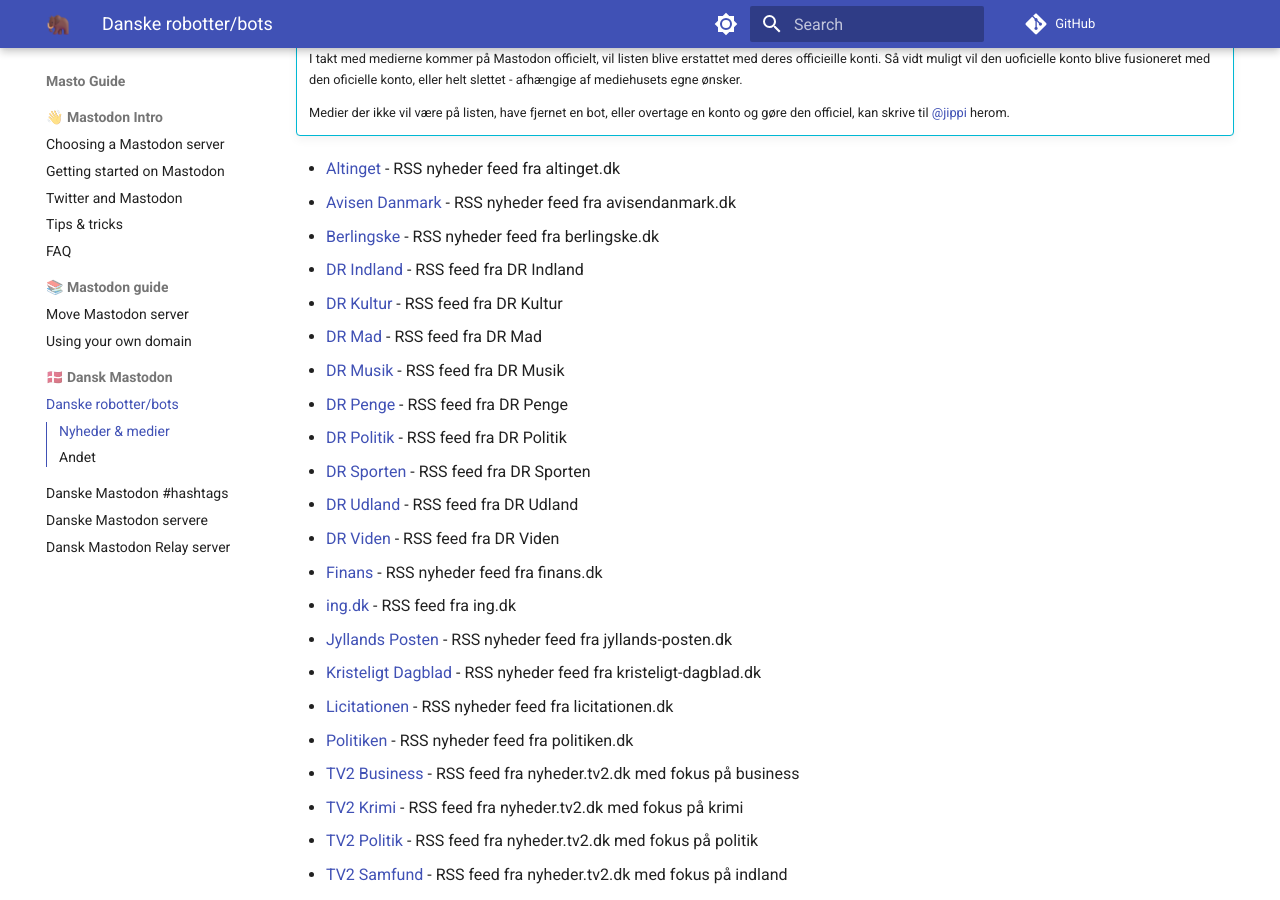
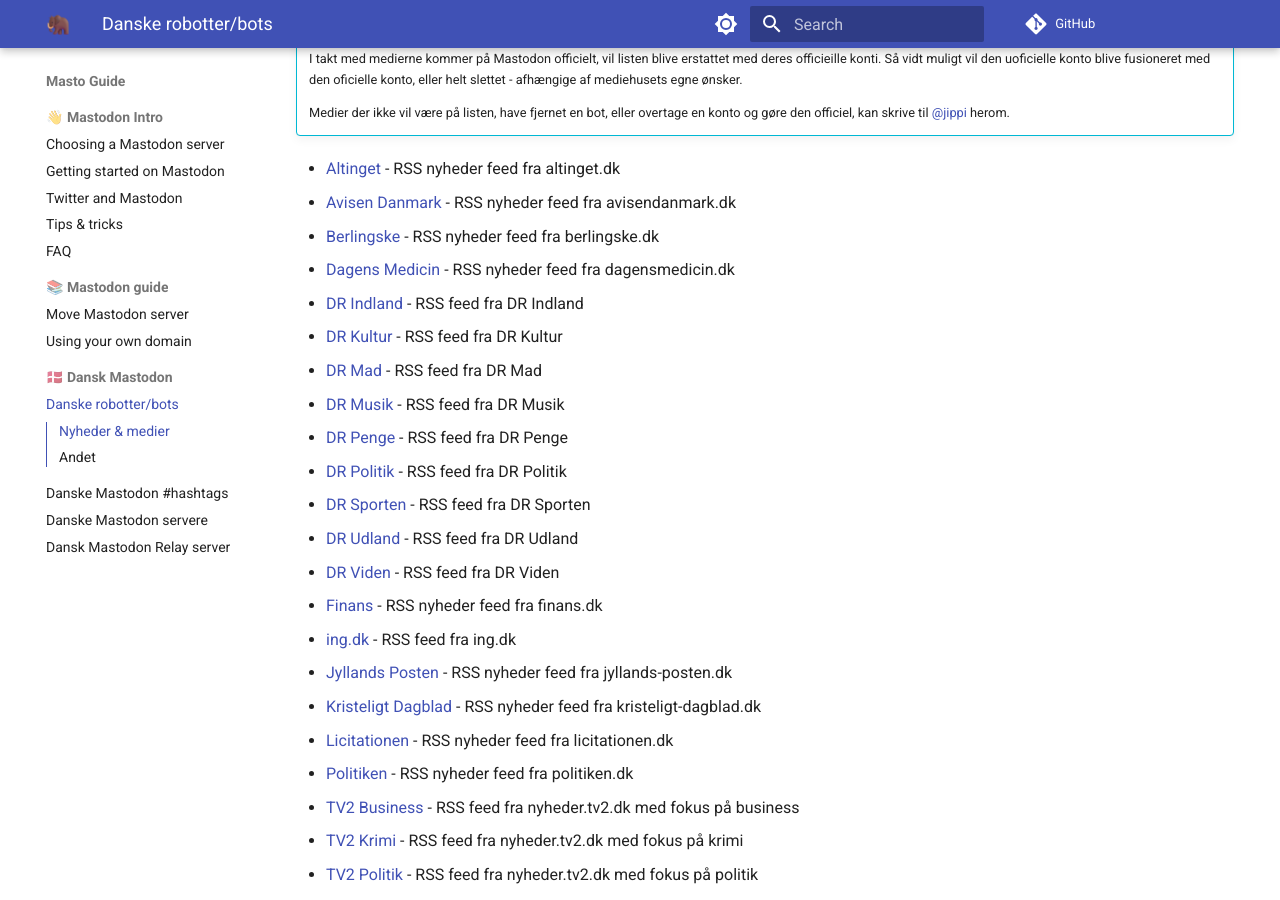
Before and after one commit to jippi/masto-guide, an MkDocs documentation site: the page built from docs/dk/bots.md, in a window 1280 px wide and 900 px high, scrolled down 728 px. Built offline with MkDocs 1.6.1 and Material for MkDocs 9.7.7, drawn with Linux system fonts in a browser that asks for light colours; comment, search, counter and statistics services are not loaded.

Commit message:
add DagensMedicin
Signed-off-by: Christian Winther <jippignu@gmail.com>

```diff
--- a/docs/dk/bots.md
+++ b/docs/dk/bots.md
@@ -29,6 +29,7 @@
 - [Altinget](https://expressional.social/@altinget){target=_blank rel=me} - RSS nyheder feed fra altinget.dk
 - [Avisen Danmark](https://expressional.social/@AvisenDanmark){target=_blank rel=me} - RSS nyheder feed fra avisendanmark.dk
 - [Berlingske](https://expressional.social/@berlingske){target=_blank rel=me} - RSS nyheder feed fra berlingske.dk
+- [Dagens Medicin](https://expressional.social/@DagensMedicin){target=_blank rel=me} - RSS nyheder feed fra dagensmedicin.dk
 - [DR Indland](https://expressional.social/@DRIndland){target=_blank rel=me} - RSS feed fra DR Indland
 - [DR Kultur](https://expressional.social/@DRKultur){target=_blank rel=me} - RSS feed fra DR Kultur
 - [DR Mad](https://expressional.social/@DRMad){target=_blank rel=me} - RSS feed fra DR Mad
```
